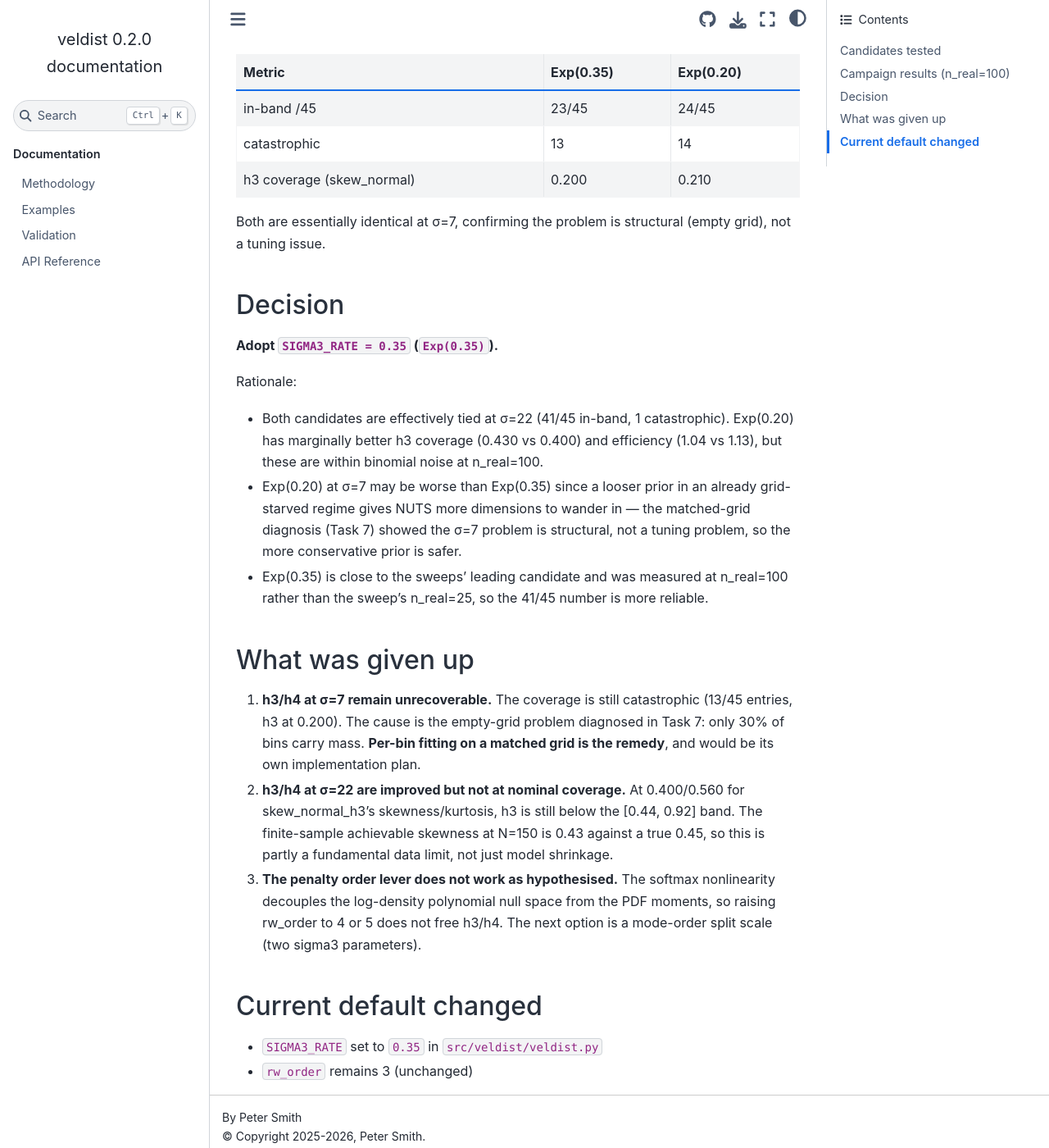
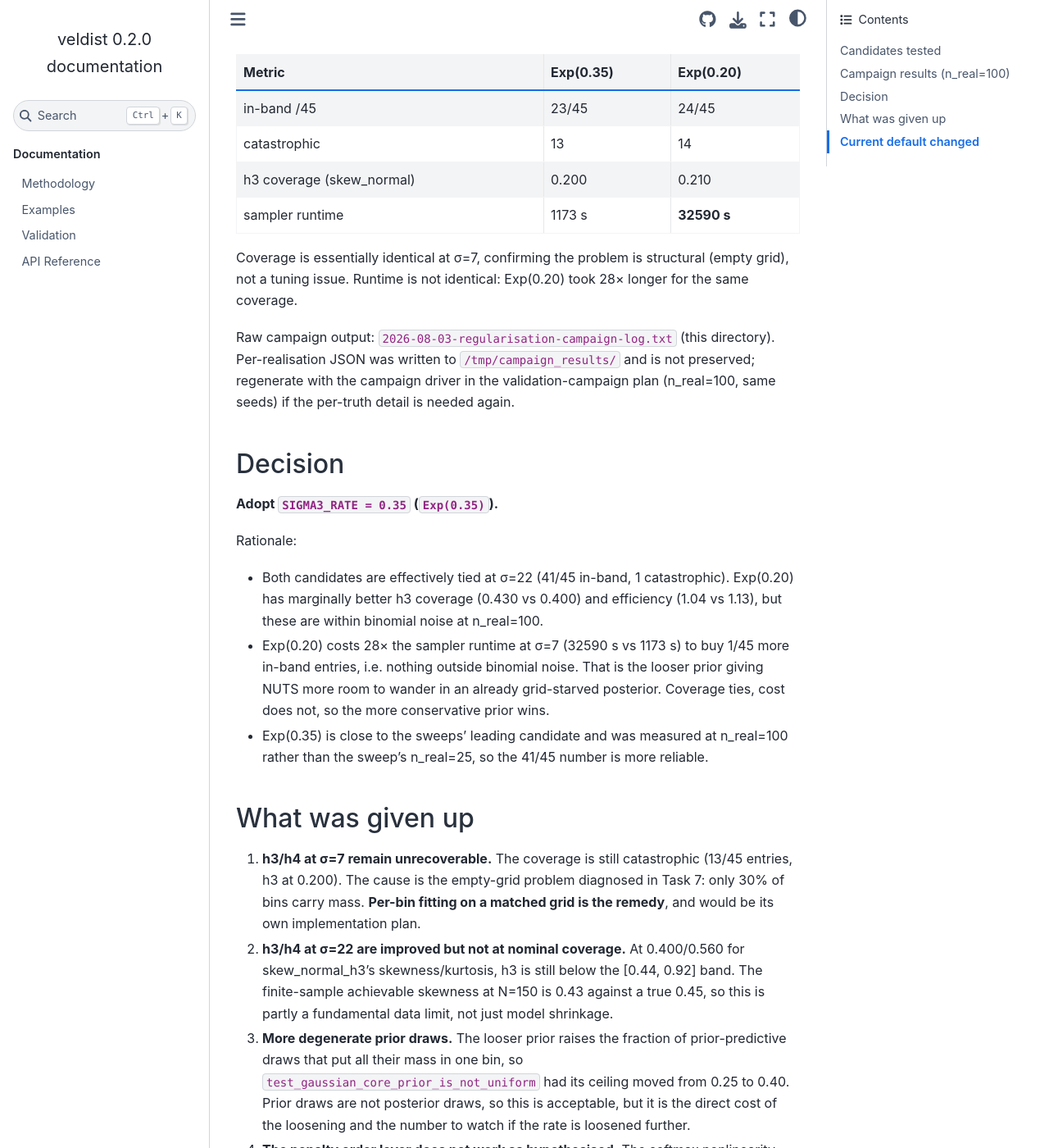
Before and after one commit to pjs902/veldist, a Sphinx documentation site: the page built from docs/superpowers/specs/2026-08-03-regularisation-decision.md, in a window 1280 px wide and 1400 px high, scrolled down 1020 px. Shown: the whole window at 82% size. Built offline with Sphinx 7.4.7 and the Sphinx Book theme 1.1.4, drawn with Linux system fonts in a browser that asks for light colours.

Commit message:
docs: correct stale prior documentation and preserve campaign log
Cleanup after the regularisation review:

- SIGMA3_RATE comment claimed rate = -ln(0.1) = 2.303, the old default,
  which contradicted the adopted 0.35. Restate the actual tail probability
  and note the rate is empirical, from the coverage campaign.
- _rw_deviation_scale docstring claimed orders 4/5 free skewness/kurtosis.
  The campaign disproved this: the softmax decouples the log-density null
  space from PDF moments. Record the measured retention instead.
- Fix stale _rw3_deviation_scale references in the docstring and a test
  failure message.
- Note that the scale is computed on a uniform index grid while the caller
  projects on physical centres; equivalent only for uniform grids.
- Drop the unused rw_order parameter from KinematicSolver.run(); the
  hypothesis it existed to test was ruled out. The model-level parameter
  stays for the prior tests.
- Preserve the campaign log next to the decision record, cite the σ=7
  runtime blowup (28x for Exp(0.20)) as the actual tiebreaker, and record
  the loosened degenerate-draw threshold under what was given up.

Co-Authored-By: Claude Sonnet 5 <noreply@anthropic.com>
Claude-Session: https://claude.ai/code/session_01XzUmsrY3nq3A3iMo2X7wmw

```diff
--- a/docs/superpowers/specs/2026-08-03-regularisation-decision.md
+++ b/docs/superpowers/specs/2026-08-03-regularisation-decision.md
@@ -31,9 +31,16 @@ order hypothesis was not supported — see the null-space measurements doc):
 | in-band /45 | 23/45 | 24/45 |
 | catastrophic | 13 | 14 |
 | h3 coverage (skew_normal) | 0.200 | 0.210 |
+| sampler runtime | 1173 s | **32590 s** |
 
-Both are essentially identical at σ=7, confirming the problem is structural
-(empty grid), not a tuning issue.
+Coverage is essentially identical at σ=7, confirming the problem is structural
+(empty grid), not a tuning issue. Runtime is not identical: Exp(0.20) took 28×
+longer for the same coverage.
+
+Raw campaign output: `2026-08-03-regularisation-campaign-log.txt` (this
+directory). Per-realisation JSON was written to `/tmp/campaign_results/` and is
+not preserved; regenerate with the campaign driver in the validation-campaign
+plan (n_real=100, same seeds) if the per-truth detail is needed again.
 
 ## Decision
 
@@ -43,10 +50,10 @@ Rationale:
 - Both candidates are effectively tied at σ=22 (41/45 in-band, 1 catastrophic).
   Exp(0.20) has marginally better h3 coverage (0.430 vs 0.400) and efficiency
   (1.04 vs 1.13), but these are within binomial noise at n_real=100.
-- Exp(0.20) at σ=7 may be worse than Exp(0.35) since a looser prior in an
-  already grid-starved regime gives NUTS more dimensions to wander in — the
-  matched-grid diagnosis (Task 7) showed the σ=7 problem is structural, not a
-  tuning problem, so the more conservative prior is safer.
+- Exp(0.20) costs 28× the sampler runtime at σ=7 (32590 s vs 1173 s) to buy
+  1/45 more in-band entries, i.e. nothing outside binomial noise. That is the
+  looser prior giving NUTS more room to wander in an already grid-starved
+  posterior. Coverage ties, cost does not, so the more conservative prior wins.
 - Exp(0.35) is close to the sweeps' leading candidate and was measured at
   n_real=100 rather than the sweep's n_real=25, so the 41/45 number is more
   reliable.
@@ -61,7 +68,13 @@ Rationale:
    for skew_normal_h3's skewness/kurtosis, h3 is still below the [0.44, 0.92]
    band. The finite-sample achievable skewness at N=150 is 0.43 against a true
    0.45, so this is partly a fundamental data limit, not just model shrinkage.
-3. **The penalty order lever does not work as hypothesised.** The softmax
+3. **More degenerate prior draws.** The looser prior raises the fraction of
+   prior-predictive draws that put all their mass in one bin, so
+   `test_gaussian_core_prior_is_not_uniform` had its ceiling moved from 0.25 to
+   0.40. Prior draws are not posterior draws, so this is acceptable, but it is
+   the direct cost of the loosening and the number to watch if the rate is
+   loosened further.
+4. **The penalty order lever does not work as hypothesised.** The softmax
    nonlinearity decouples the log-density polynomial null space from the PDF
    moments, so raising rw_order to 4 or 5 does not free h3/h4. The next option
    is a mode-order split scale (two sigma3 parameters).
```
Also changed, not shown: docs/superpowers/specs/2026-08-03-regularisation-campaign-log.txt (added, +65 -0 lines), 2 other files.
